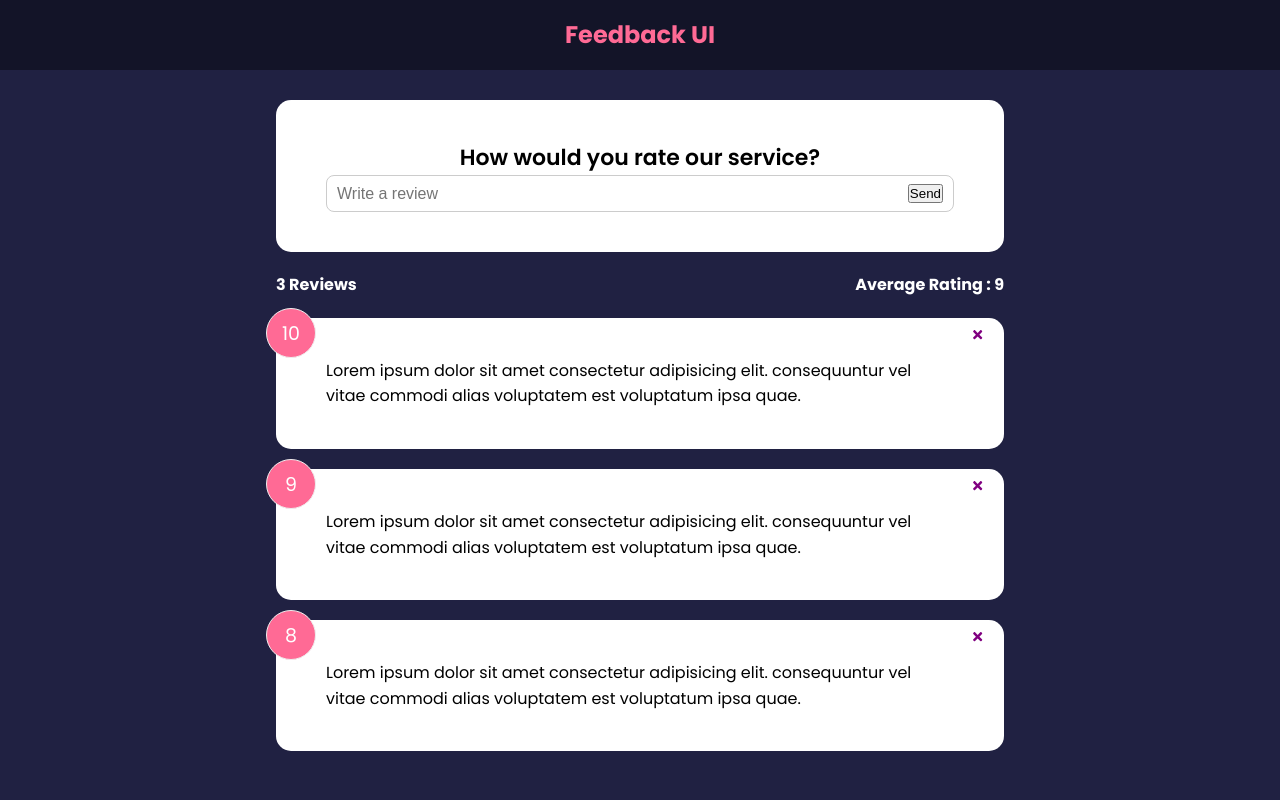
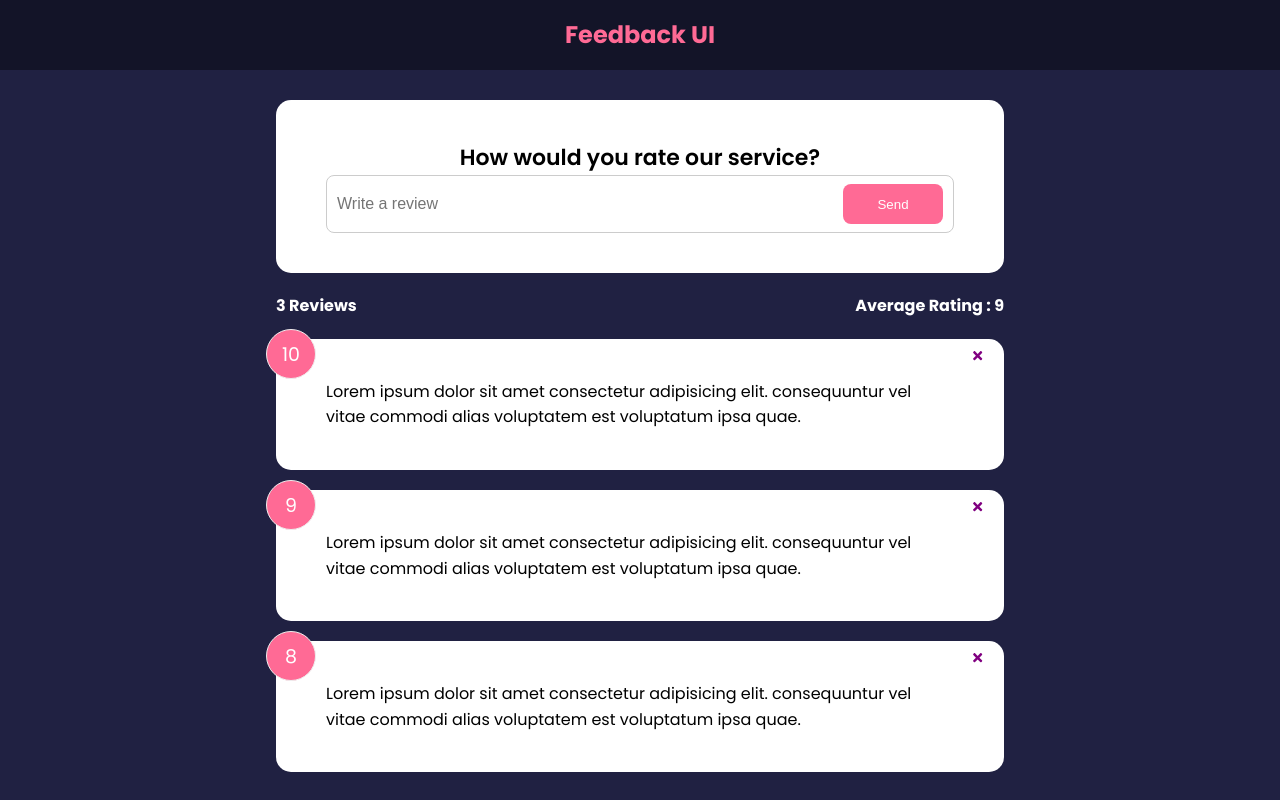
Before and after one commit to ganeshmajhi/feedback-app, a React (Create React App) app: page / in a window 1280 px wide. Built offline with nearby package versions, Linux system fonts and the light colour scheme.

Commit message:
added Button Component

```diff
--- a/src/components/FeedbackForm.jsx
+++ b/src/components/FeedbackForm.jsx
@@ -1,5 +1,6 @@
 import { useState } from "react"
 import Card from "./shared/Card"
+import Button from "./shared/Button"
 function FeedbackForm() {
     const [text, setText] = useState('')
     const handleTextChange = (e)=>{
@@ -13,7 +14,7 @@
             {/* {@todo - rating select component} */}
             <div className="input-group">
                 <input onChange={handleTextChange} value={text} type="text" placeholder="Write a review"/>
-                <button type="submit">Send</button>
+                <Button type="submit" version='secondary'>Send</Button>
             </div>
         </form>
     </Card>
--- /dev/null
+++ b/src/components/shared/Button.jsx
@@ -0,0 +1,17 @@
+
+function Button({children, version, type , isDisabled}) {
+  return (
+    <button type={type} disabled={isDisabled} className={`btn btn-${version}`}>
+        {children}
+    </button>
+  )
+}
+
+Button.defaultProps = {
+    version: 'primary',
+    type: 'button',
+    isDisabled: false
+
+}
+
+export default Button
```
